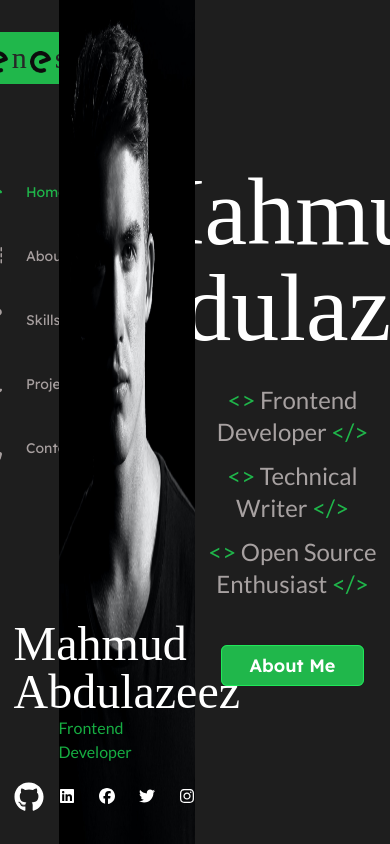
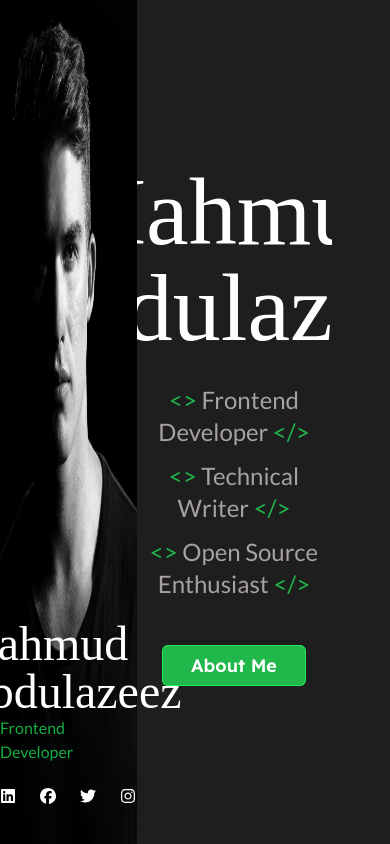
Before and after one commit to Mahmud1087/my-portfolio, a React (Vite) app: page / in a window 390 px wide. Built offline with nearby package versions, Linux system fonts and the light colour scheme; a web font is replaced by a local one.

Commit message:
Made the side bar tablet responsive

```diff
--- a/src/components/SideNav.jsx
+++ b/src/components/SideNav.jsx
@@ -15,7 +15,7 @@ const SideNav = () => {
         delay: 0.4,
         ease: [0.2, 0.71, 0.2, 1.01],
       }}
-      className='w-[15%] bg-[#1e1e1e] h-screen flex flex-col items-center'
+      className='hidden w-[15%] bg-[#1e1e1e] h-screen flex-col items-center sm:flex'
     >
       <div className='w-full flex justify-center items-end text-3xl text-[#272727] px-3 py-2 bg-[#21ff60ad] mt-8 font-jolly'>
         <img src={logo} alt='logo' className='w-7' />
@@ -24,7 +24,7 @@ const SideNav = () => {
         si
       </div>
 
-      <article className='flex flex-col gap-10 mt-24'>
+      <article className='flex flex-col sm:gap-16 sm:mt-36 lg:gap-10 lg:mt-24'>
         {menuList.map((item) => {
           const { id, icon, text, to } = item;
           return (
@@ -33,10 +33,10 @@ const SideNav = () => {
               key={id}
               className={`${({ isActive }) => {
                 return isActive ? 'active' : '';
-              }} flex items-center gap-6 text-[#A79F9F] text-2xl hover:text-[#21ff60ad] transition-all ease-in-out`}
+              }} flex items-center gap-6 text-[#A79F9F] text-[1.75rem] hover:text-[#21ff60ad] transition-all ease-in-out lg:text-2xl`}
             >
               {icon}
-              <p className='font-lexend text-sm'>{text}</p>
+              <p className='hidden font-lexend text-sm lg:block'>{text}</p>
             </NavLink>
           );
         })}
```
